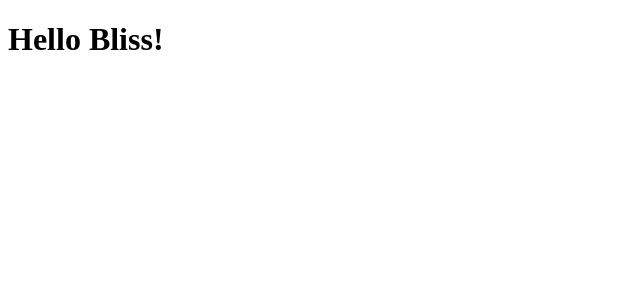
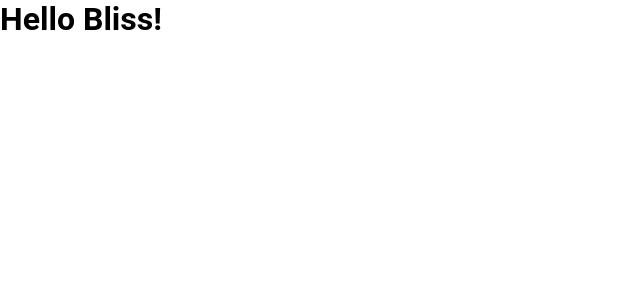
Before and after one commit to isaacviannadev/bliss-frontend-test, a React (Vite) app: page / in a window 1280 px wide. Shown: the top 300 px of the page, without its empty margins (0-640 px from the left). Built offline with nearby package versions, Linux system fonts and the light colour scheme.

Commit message:
feat: create initial styles to global context

```diff
--- a/src/main.tsx
+++ b/src/main.tsx
@@ -1,9 +1,11 @@
 import React from 'react';
 import ReactDOM from 'react-dom/client';
-import App from './App';
+import App from './pages/App';
+import GlobalStyle from './styles/global';
 
 ReactDOM.createRoot(document.getElementById('root') as HTMLElement).render(
   <React.StrictMode>
     <App />
+    <GlobalStyle />
   </React.StrictMode>
 );
--- /dev/null
+++ b/src/styles/global.ts
@@ -0,0 +1,20 @@
+import { createGlobalStyle } from 'styled-components';
+
+export const GlobalStyle = createGlobalStyle`
+  * {
+    box-sizing: border-box;
+    margin: 0;
+    padding: 0;
+  }
+
+  html {
+    font-size: 62.5%;
+  }
+
+  body {
+    font-family: 'Roboto', sans-serif;
+    font-size: 1.6rem;
+  }
+`;
+
+export default GlobalStyle;
```
Also changed, not shown: src/pages/App.tsx (renamed from src/App.tsx), 1 other file (tests, documents, lock files or other folders).
